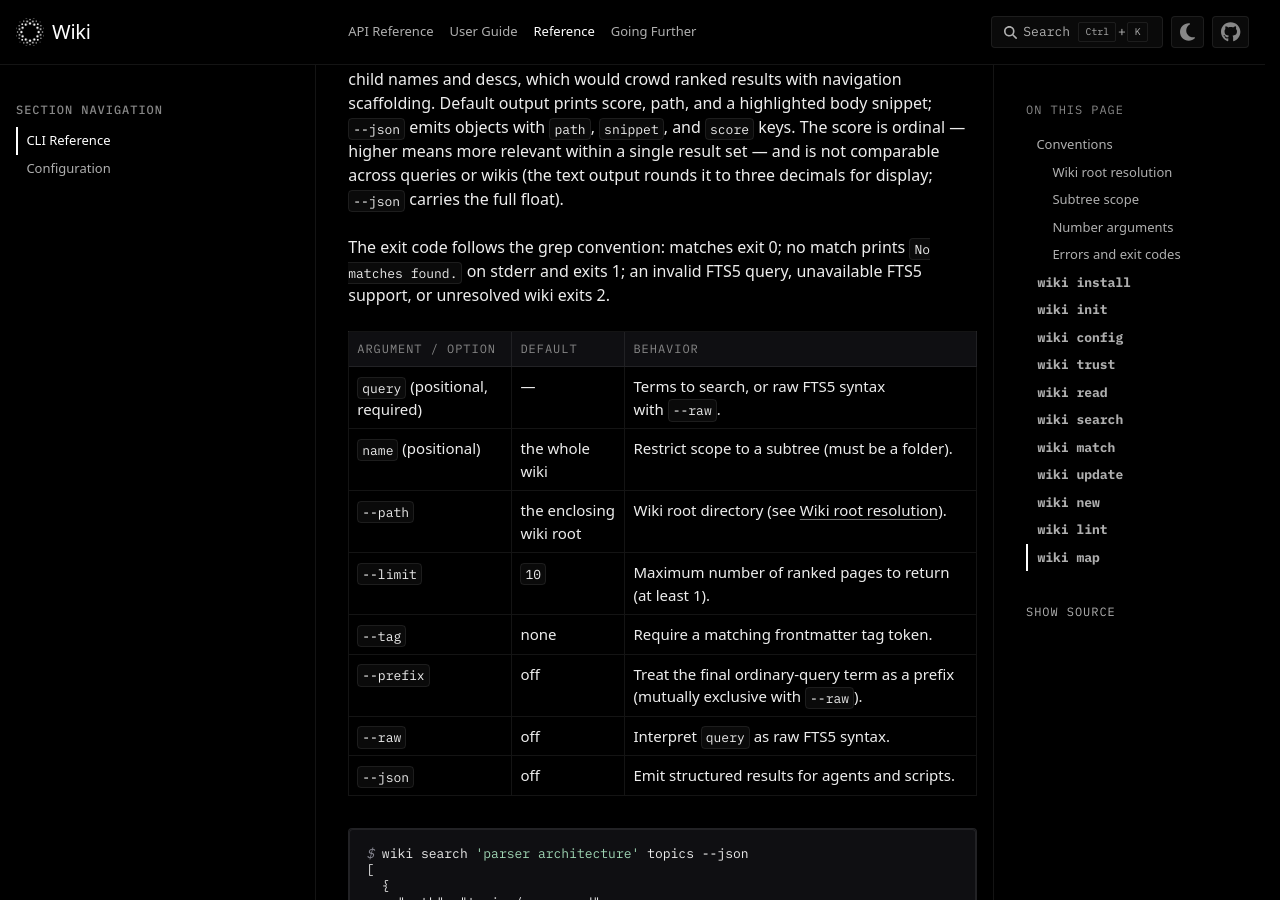
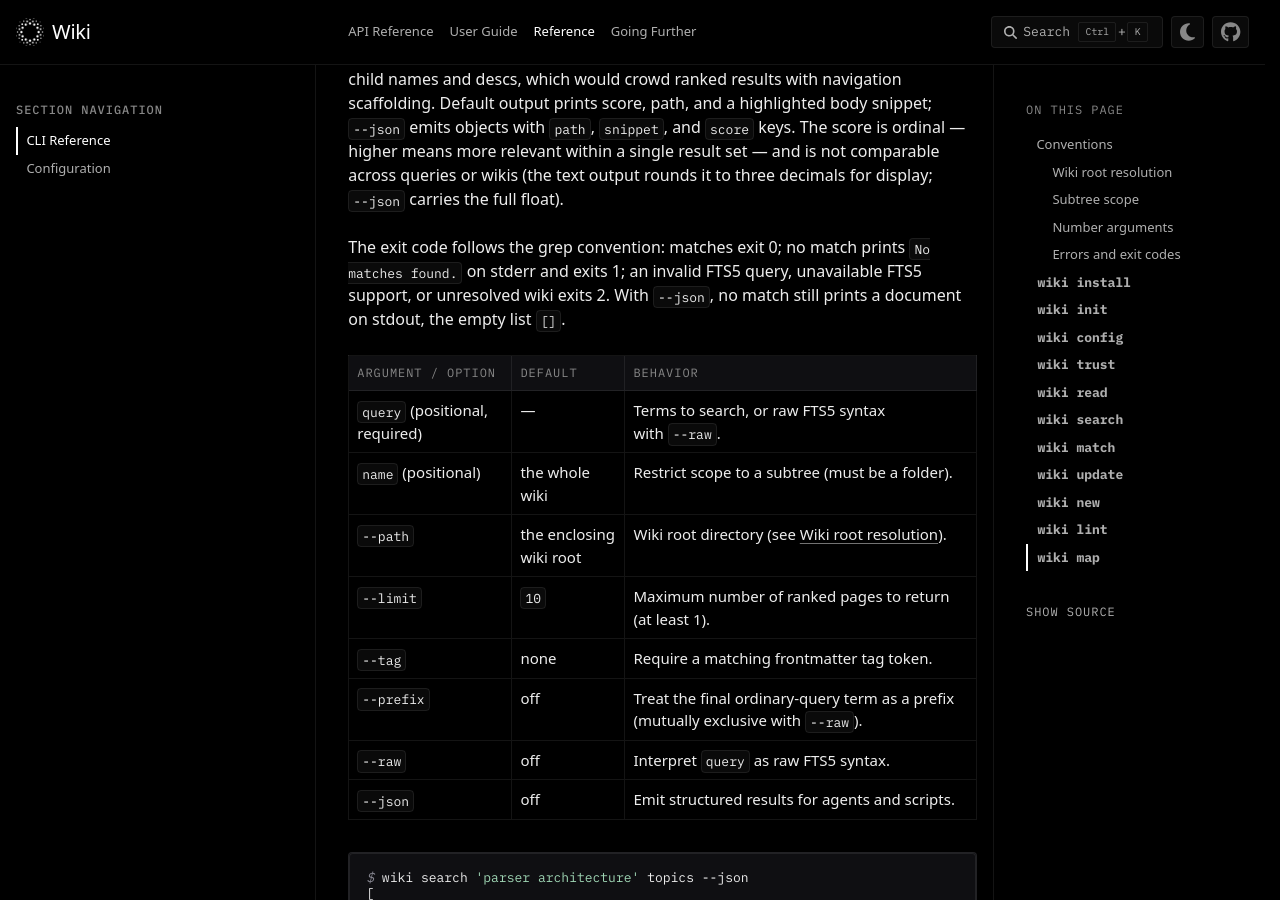
Before and after one commit to plasma-ai/wiki, a Sphinx documentation site: the page built from docs/cli/index.rst, in a window 1280 px wide and 900 px high, scrolled down 7301 px. Built offline with Sphinx 7.4.7 and the PyData theme 0.15.4, drawn with Linux system fonts in a browser that asks for light colours; some web fonts are replaced; pages that are not in the unit, such as notebooks, are missing from menus; cross-references to code outside the pages are shown as plain code.

Commit message:
print [] from search --json when nothing matches
`wiki search zzzz --json` wrote no bytes to stdout, and empty output
is not JSON: a consumer that parses stdout failed on the most ordinary
outcome. The command now prints its document first, an empty list
when nothing matched, as `lint --json` prints one when it exits 1.
The `No matches found.` line on stderr and exit 1 stay.

Co-Authored-By: Claude Fable 5.2 <noreply@anthropic.com>

```diff
--- a/docs/cli/index.rst
+++ b/docs/cli/index.rst
@@ -371,7 +371,8 @@ carries the full float).
 
 The exit code follows the grep convention: matches exit 0; no match prints
 ``No matches found.`` on stderr and exits 1; an invalid FTS5 query, unavailable
-FTS5 support, or unresolved wiki exits 2.
+FTS5 support, or unresolved wiki exits 2. With ``--json``, no match still
+prints a document on stdout, the empty list ``[]``.
 
 .. list-table::
    :header-rows: 1
```
Also changed, not shown: CHANGELOG.md (+3 -0 lines), 2 other files.
